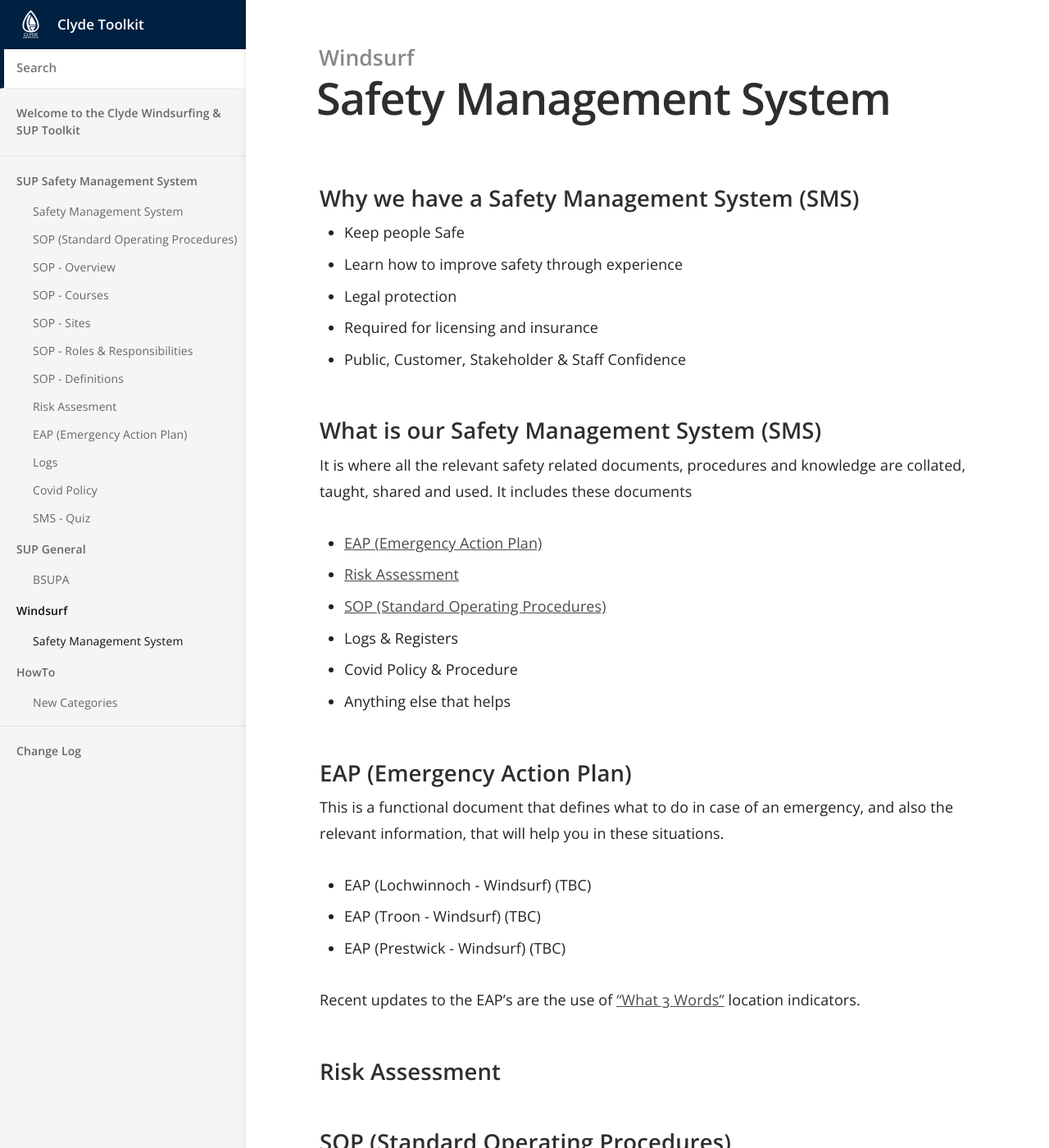
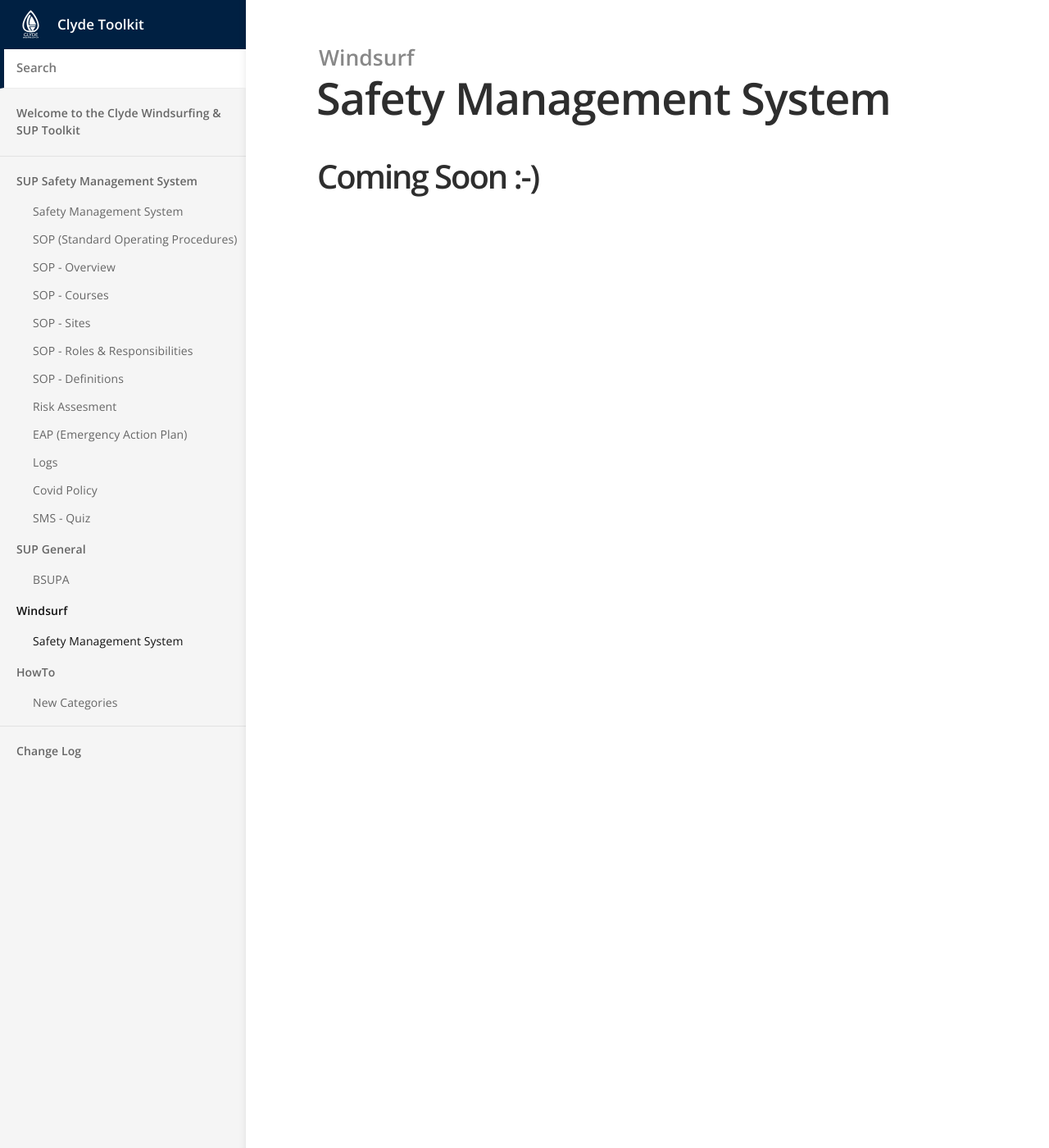
Before and after one commit to numbat70/clyde, a Jekyll site: the page built from _docs/Content/50-WINDSURF_SMS.md, in a window 1280 px wide and 1400 px high. Shown: the whole window at 82% size. Built offline with Jekyll 4.4.1, drawn with Linux system fonts in a browser that asks for light colours; some of the changed text lies outside the part shown.

Commit message:
Update 50-WINDSURF_SMS.md
mk

```diff
--- a/_docs/Content/50-WINDSURF_SMS.md
+++ b/_docs/Content/50-WINDSURF_SMS.md
@@ -4,44 +4,4 @@
 order: 50
 ---
 
-## Why we have a Safety Management System (SMS)
-- Keep people Safe
-- Learn how to improve safety through experience
-- Legal protection
-- Required for licensing and insurance
-- Public, Customer, Stakeholder & Staff Confidence
-
-## What is our Safety Management System (SMS)
-It is where all the relevant safety related documents, procedures and knowledge are collated, taught, shared and used.
-It includes these documents
-- [EAP (Emergency Action Plan)](#)
-- [Risk Assessment](#)
-- [SOP (Standard Operating Procedures)](#)
-- Logs & Registers
-- Covid Policy & Procedure
-- Anything else that helps
-
-
-## EAP (Emergency Action Plan)
-This is a functional document that defines what to do in case of an emergency, and also the relevant information, that will help you in these situations.
-
-- EAP (Lochwinnoch - Windsurf) (TBC)
-- EAP (Troon - Windsurf) (TBC)
-- EAP (Prestwick - Windsurf) (TBC)
-
-Recent updates to the EAP's are the use of ["What 3 Words"](https://what3words.com) location indicators.
-
-
-## Risk Assessment
-
-
-
-## SOP (Standard Operating Procedures)
-
-
-
-## Logs and Registers
-
-
-
-## Covid Policy
+# Coming Soon :-)
```
